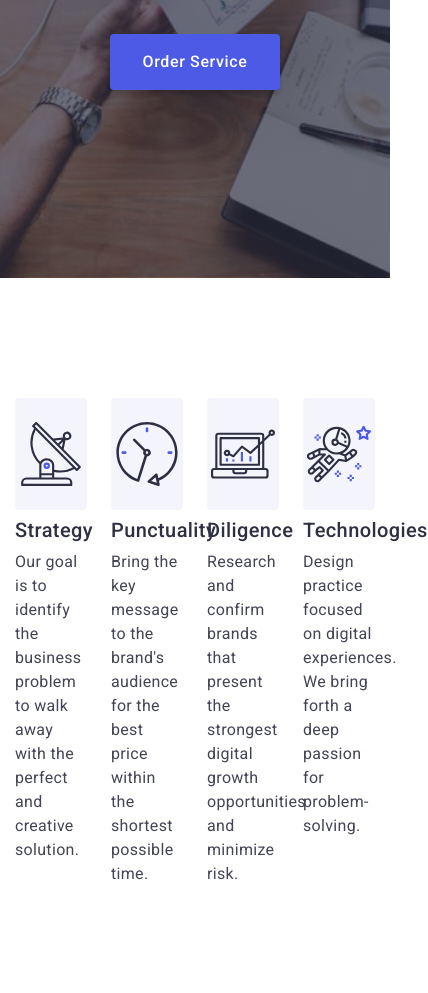
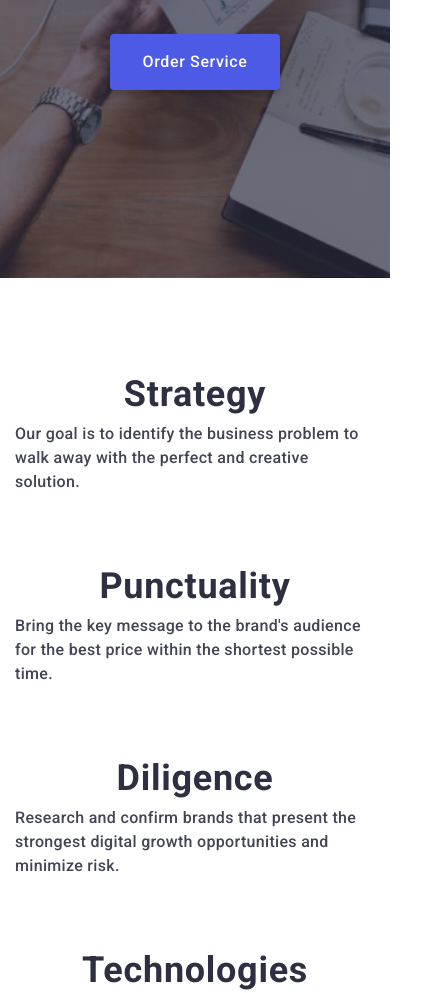
Before and after one commit to RuslanMirasov/WebStudio, a plain HTML site: page index.html in a window 390 px wide. Shown: the part 514-1507 px from the top of the page, 428 px wide, since content can reach past the window. Drawn offline with Linux system fonts and the light colour scheme.

Commit message:
about_responsive

```diff
--- a/index.html
+++ b/index.html
@@ -74,20 +74,20 @@
         </div>
       </section>
 
-      <!--section Services-->
+      <!--section Services--
       <section class="section section--services">
         <div class="container">
           <h2 class="title">What are we doing</h2>
           <ul class="services list">
-            <!--service 1-->
+            <!--service 1--
             <li class="services__item">
               <img src="./images/services/service-1.jpg" alt="Monitor" width="360" />
             </li>
-            <!--service 2-->
+            <!--service 2--
             <li class="services__item">
               <img src="./images/services/service-2.jpg" alt="Mobile phone" width="360" />
             </li>
-            <!--service 3-->
+            <!--service 3--
             <li class="services__item">
               <img src="./images/services/service-3.jpg" alt="Mobile phone and laptop" width="360" />
             </li>
@@ -95,12 +95,12 @@
         </div>
       </section>
 
-      <!--section Our Team-->
+      <!--section Our Team--
       <section class="section section--team">
         <div class="container">
           <h2 class="title">Our Team</h2>
           <ul class="team list">
-            <!--team card 1-->
+            <!--team card 1--
             <li class="team__card">
               <img src="./images/team/person-1.jpg" alt="Photo by Mark Guerrero" width="264" />
               <div class="card-text">
@@ -130,7 +130,7 @@
                 </ul>
               </div>
             </li>
-            <!--team card 2-->
+            <!--team card 2--
             <li class="team__card">
               <img src="./images/team/person-2.jpg" alt="Photo by Tom Ford" width="264" />
               <div class="card-text">
@@ -160,7 +160,7 @@
                 </ul>
               </div>
             </li>
-            <!--team card 3-->
+            <!--team card 3--
             <li class="team__card">
               <img src="./images/team/person-3.jpg" alt="Photo by Camila Garcia" width="264" />
               <div class="card-text">
@@ -190,7 +190,7 @@
                 </ul>
               </div>
             </li>
-            <!--team card 4-->
+            <!--team card 4--
             <li class="team__card">
               <img src="./images/team/person-4.jpg" alt="Photo by Daniel Wilson" width="264" />
               <div class="card-text">
@@ -224,12 +224,12 @@
         </div>
       </section>
 
-      <!--section Customers-->
+      <!--section Customers--
       <section class="section section--customers">
         <div class="container">
           <h2 class="title">Customers</h2>
           <ul class="customers list">
-            <!--customer 1-->
+            <!--customer 1--
             <li class="customers__item">
               <a href="#" class="link">
                 <svg width="104" height="56">
@@ -237,7 +237,7 @@
                 </svg>
               </a>
             </li>
-            <!--customer 2-->
+            <!--customer 2--
             <li class="customers__item">
               <a href="#" class="link">
                 <svg width="104" height="56">
@@ -245,7 +245,7 @@
                 </svg>
               </a>
             </li>
-            <!--customer 3-->
+            <!--customer 3--
             <li class="customers__item">
               <a href="#" class="link">
                 <svg width="104" height="56">
@@ -253,7 +253,7 @@
                 </svg>
               </a>
             </li>
-            <!--customer 4-->
+            <!--customer 4--
             <li class="customers__item">
               <a href="#" class="link">
                 <svg width="104" height="56">
@@ -261,7 +261,7 @@
                 </svg>
               </a>
             </li>
-            <!--customer 5-->
+            <!--customer 5--
             <li class="customers__item">
               <a href="#" class="link">
                 <svg width="104" height="56">
@@ -269,7 +269,7 @@
                 </svg>
               </a>
             </li>
-            <!--customer 6-->
+            <!--customer 6--
             <li class="customers__item">
               <a href="#" class="link">
                 <svg width="104" height="56">
@@ -280,6 +280,7 @@
           </ul>
         </div>
       </section>
+      -->
     </main>
 
     <!--footer-->
@@ -288,7 +289,6 @@
         <div class="footer__col">
           <a href="./index.html" class="logo link">Web<span class="invers_color">Studio</span></a>
           <p class="text">Increase the flow of customers and sales for your business with digital marketing & growth solutions.</p>
-          <button type="button" class="button" data-modal-open>Order Service</button>
         </div>
         <div class="footer__col">
           <p class="event-title">Social media</p>
--- a/js/modal.js
+++ b/js/modal.js
@@ -26,9 +26,6 @@
     setTimeout(function () {
       bodyPaddingToggle();
     }, 250);
-    setTimeout(function () {
-      refs.body.scrollTo({ top: 1500, behavior: 'smooth' });
-    }, 2000);
   }
 
   function toggleModal() {
--- a/scss/_about.scss
+++ b/scss/_about.scss
@@ -3,22 +3,39 @@
 .about-us {
    display: flex;
    flex-wrap: wrap;
-   margin-top: -12px;
-   margin-bottom: -12px;
+   @media screen and (max-width:767px) {margin: -36px 0px;}
+   @media screen and (min-width:768px) and (max-width:1199px) {margin: -36px -12px;}
+   @media screen and (min-width:1200px) {margin: 0px -12px;}
+   .subtitle {
+      margin-bottom: 8px;
+      @media screen and (max-width:767px) {
+         text-align: center;
       }
-
+      @media screen and (max-width:1199px) {
+         font-size: 36px;
+         line-height: 1.111111;
+         font-weight: 700;
+      }
+   }
+   .text {
+      @media screen and (max-width:1199px) {
+         font-weight: 500;
+      }
+   }
+}
 .about-us__item {
-   width: calc((100% - 24px * 3) / 4);
-   margin-right: 24px;
-   margin-top: 12px;
-   margin-bottom: 12px;
+   @media screen and (max-width:767px) {
+      width: 100%;
+      margin: 36px 0px;
    }
-
-.about-us__item:nth-child(4n) {
-   margin-right: 0px;
+   @media screen and (min-width:768px) and (max-width:1199px) {
+      width: calc((100% - 12px * 4) / 2);
+      margin: 36px 12px;
    }
-
-.about-us__item:before {
+   @media screen and (min-width:1200px) {
+      width: calc((100% - 12px * 8) / 4);
+      margin: 0px 12px;
+      &:before {
          content: '';
          display: block;
          width: 100%;
@@ -26,23 +43,9 @@
          border-radius: 4px;
          margin-bottom: 8px;
       }
-
-.about-us__item:nth-child(1):before {
-   background: var(--cloud-color) url('../../images/about1.svg') no-repeat center center;
+      &:nth-child(1):before {background: var(--cloud-color) url('../../images/about1.svg') no-repeat center center;}
+      &:nth-child(2):before {background: var(--cloud-color) url('../../images/about2.svg') no-repeat center center;}
+      &:nth-child(3):before {background: var(--cloud-color) url('../../images/about3.svg') no-repeat center center;}
+      &:nth-child(4):before {background: var(--cloud-color) url('../../images/about4.svg') no-repeat center center;}
    }
-
-.about-us__item:nth-child(2):before {
-   background: var(--cloud-color) url('../../images/about2.svg') no-repeat center center;
 }
-
-.about-us__item:nth-child(3):before {
-   background: var(--cloud-color) url('../../images/about3.svg') no-repeat center center;
-}
-
-.about-us__item:nth-child(4):before {
-   background: var(--cloud-color) url('../../images/about4.svg') no-repeat center center;
-}
-
-.about-us .subtitle {
-   margin-bottom: 8px;
-}
--- a/scss/_footer.scss
+++ b/scss/_footer.scss
@@ -4,7 +4,6 @@
    width: 100%;
    background: var(--navy-blue-color);
    color: var(--cloud-color);
-   padding: 100px 0px;
    .container {
       display: flex;
       flex-wrap: wrap;
@@ -40,8 +39,10 @@
       flex-wrap: wrap;
       align-items: center;
       .input {
+         min-width: 264px;
+         filter: drop-shadow(0px 4px 4px rgba(0, 0, 0, 0.15));
          color: var(--white-color);
-         border: 1px solid var(--white-color);
+         border: 1px solid var(--light-slate-color);
          &:focus {
                border: 1px solid var(--iris-color);
             }
@@ -50,6 +51,22 @@
       .button {
          margin-left: 24px;
       }
+   }
+
+   @media screen and (max-width:1199px) {
+      padding: 96px 0px;
+   }
+
+   @media screen and (max-width:767px) {
+
+   }
+
+   @media screen and (min-width:768px) and (max-width:1199px) {
+
+   }
+
+   @media screen and (min-width:1200px) {
+      padding: 100px 0px;
    }
 }
 
--- a/scss/_main.scss
+++ b/scss/_main.scss
@@ -53,6 +53,7 @@ body {
 .main{
    width: 100%;
    padding-top: 72px;
+   overflow-x: hidden;
 }
 
 .list {
@@ -64,10 +65,12 @@ body {
 }
 
 .container {
-   max-width: 428px;
    margin: 0 auto;
    padding: 0px 15px;
-   @media screen and (min-width:768px) {
+   @media screen and (max-width:767px) {
+      max-width: 428px;
+   }
+   @media screen and (min-width:768px) and (max-width:1199px){
       max-width: 768px;
    }
    @media screen and (min-width:1200px) {
@@ -75,7 +78,13 @@ body {
    }
 }
 .section {
-   padding: 120px 0px;
+   @media screen and (max-width:1199px) {
+      padding: 96px 0px;
+   }
+
+   @media screen and (min-width:1200px) {
+      padding: 120px 0px;
+   }
 }
 
 /*----------------------- BUTTONS*/
@@ -220,7 +229,6 @@ body {
 .input {
    display: inline-block;
    width: 100%;
-   min-width: 264px;
    border: 1px solid var(--navy-blue-modal-color);
    border-radius: 4px;
    font-size: 12px;
--- a/scss/_popup.scss
+++ b/scss/_popup.scss
@@ -28,7 +28,7 @@
       display: flex;
       justify-content: center;
       align-items: center;
-      padding: 30px 18px;
+      padding: 18px;
       position: relative;
       .close_area {
          position: absolute;
@@ -43,7 +43,8 @@
 .popup {
    position: relative;
    transform: translate(0px, 0px);
-   width: 408px;
+   width: 100%;
+   max-width: 408px;
    height: auto;
    box-shadow: 0px 1px 1px rgba(0, 0, 0, 0.14), 0px 1px 3px rgba(0, 0, 0, 0.12), 0px 2px 1px rgba(0, 0, 0, 0.2);
    border-radius: 4px;
```
Also changed, not shown: assets/css/styles.css, assets/css/styles.min.css. Lines whose indentation alone changed are shown as unchanged.
